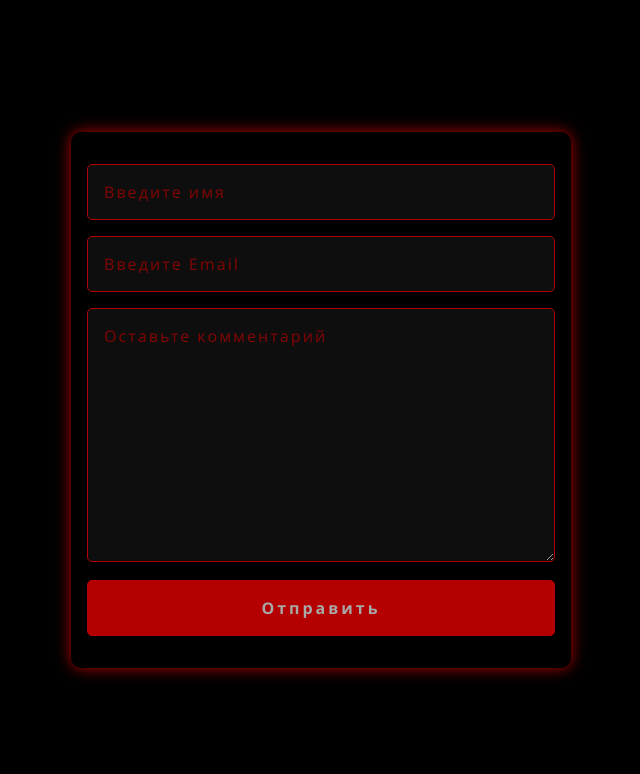
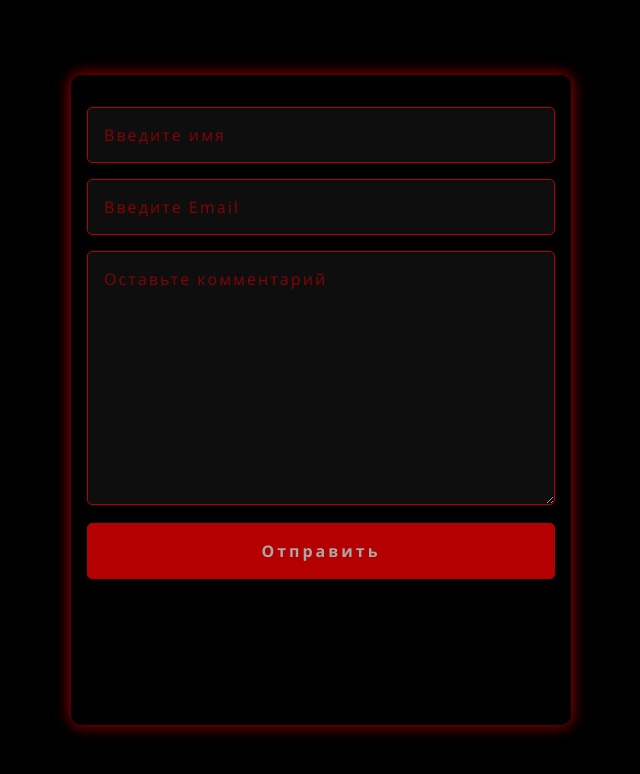
Before and after one commit to AlexZig/form, a plain HTML site: page index.html in a window 1280 px wide. Shown: the whole page, without its empty margins (319-959 px from the left). Drawn offline with Linux system fonts and the light colour scheme.

Commit message:
Update style.css

```diff
--- a/css/style.css
+++ b/css/style.css
@@ -12,8 +12,9 @@ form{
   display: block;
   width: 100%;
   max-width: 500px;
+  min-height: 650px;
   padding: 32px 16px;
-  margin: 100px auto;
+  margin: 0px auto;
   box-shadow: 0 0 15px #b40000;
   background-color: black;
   border-radius: 10px;
```
